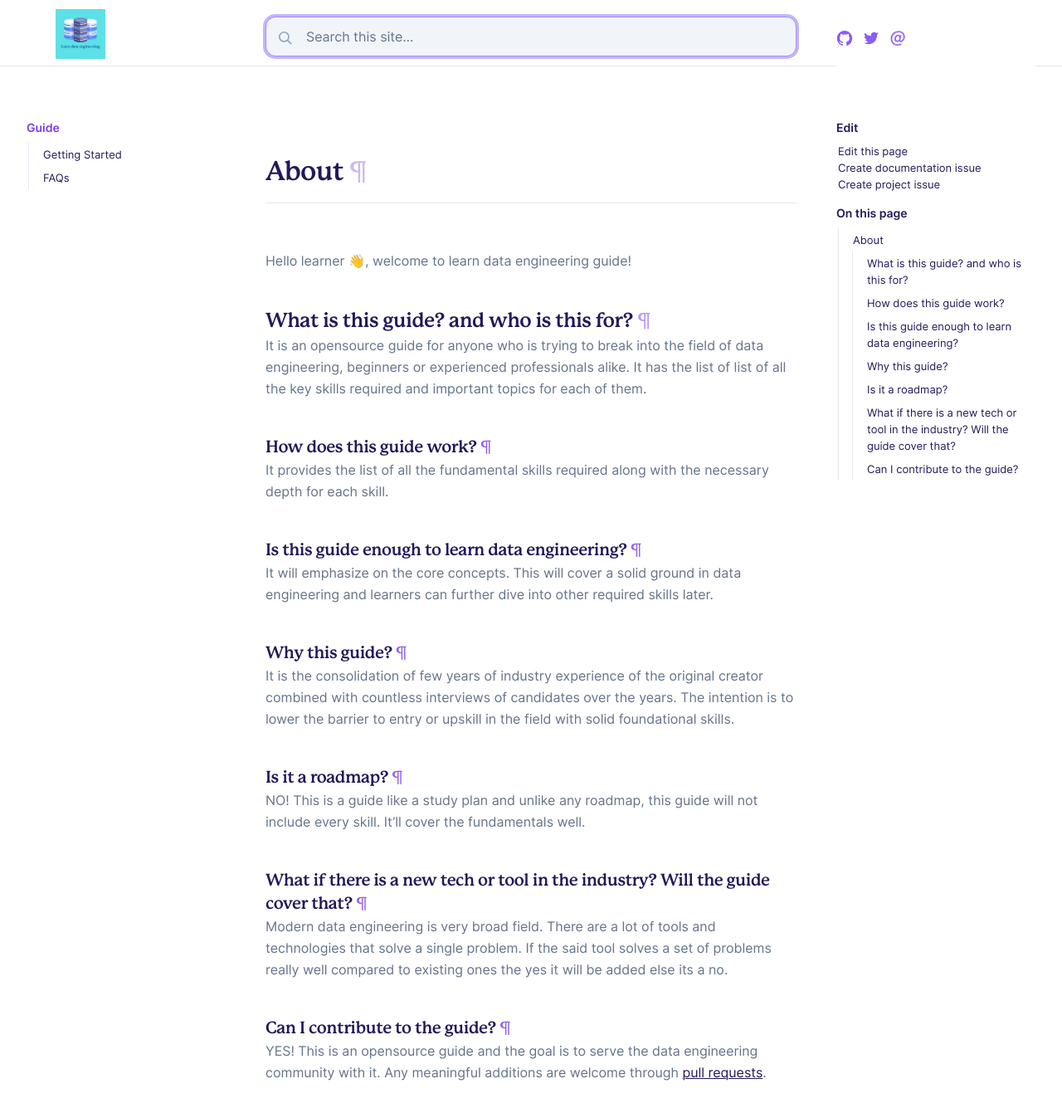
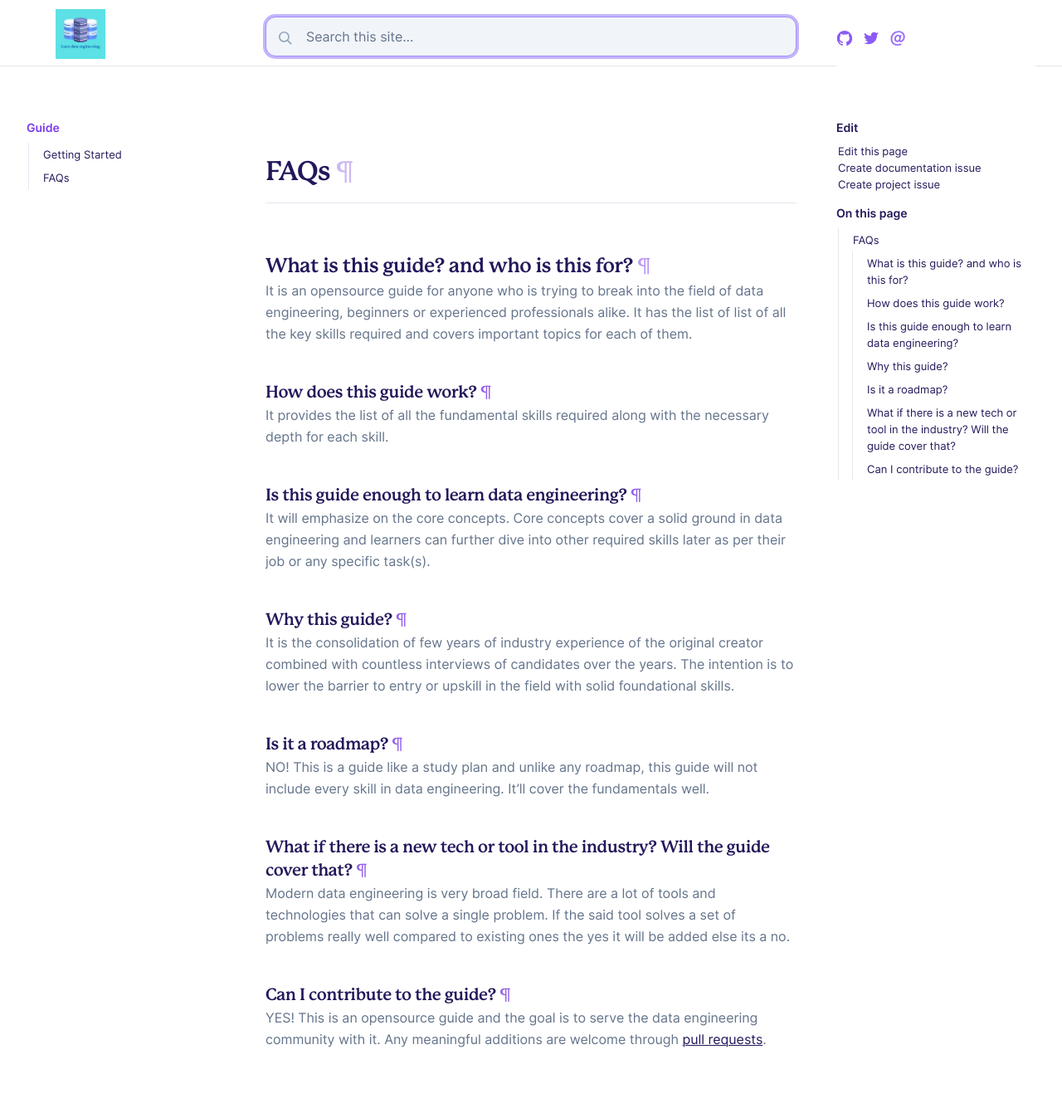
Before and after one commit to learndataengineering/learndataengineering.guide, a Jekyll site: the page built from pages/faqs.md, in a window 1280 px wide and 1400 px high. Shown: the top 1341 px of the window at 83% size. Built offline with Jekyll 4.4.1, drawn with Linux system fonts in a browser that asks for light colours.

Commit message:
Update the faqs and change the name to faqs.md

```diff
--- a/_data/toc.yml
+++ b/_data/toc.yml
@@ -11,7 +11,7 @@
         - title: Customization
           url: "docs/getting-started#customization"
     - title: "FAQs"
-      url: "about"
+      url: "faqs"
     # - title: "News"
     #   url: "news"
 # - title: "Extras"
--- a/pages/about.md
+++ b/pages/faqs.md
@@ -1,12 +1,11 @@
 ---
-title: About
-permalink: /about/
+title: FAQs
+permalink: /faqs/
 ---
-Hello learner 👋, welcome to learn data engineering guide!
 
 ## What is this guide? and who is this for?
 
-It is an opensource guide for anyone who is trying to break into the field of data engineering, beginners or experienced professionals alike. It has the list of list of all the key skills required and important topics for each of them.
+It is an opensource guide for anyone who is trying to break into the field of data engineering, beginners or experienced professionals alike. It has the list of list of all the key skills required and covers important topics for each of them.
 
 ### How does this guide work?
 
@@ -14,7 +13,7 @@ It provides the list of all the fundamental skills required along with the neces
 
 ### Is this guide enough to learn data engineering?
 
-It will emphasize on the core concepts. This will cover a solid ground in data engineering and learners can further dive into other required skills later.
+It will emphasize on the core concepts. Core concepts cover a solid ground in data engineering and learners can further dive into other required skills later as per their job or any specific task(s).
 
 ### Why this guide?
 
@@ -22,11 +21,11 @@ It is the consolidation of few years of industry experience of the original crea
 
 ### Is it a roadmap?
 
-NO! This is a guide like a study plan and unlike any roadmap, this guide will not include every skill. It’ll cover the fundamentals well.
+NO! This is a guide like a study plan and unlike any roadmap, this guide will not include every skill in data engineering. It’ll cover the fundamentals well.
 
 ### What if there is a new tech or tool in the industry? Will the guide cover that?
 
-Modern data engineering is very broad field. There are a lot of tools and technologies that solve a single problem. If the said tool solves a set of problems really well compared to existing ones the yes it will be added else its a no.
+Modern data engineering is very broad field. There are a lot of tools and technologies that can solve a single problem. If the said tool solves a set of problems really well compared to existing ones the yes it will be added else its a no.
 
 ### Can I contribute to the guide?
 
```
